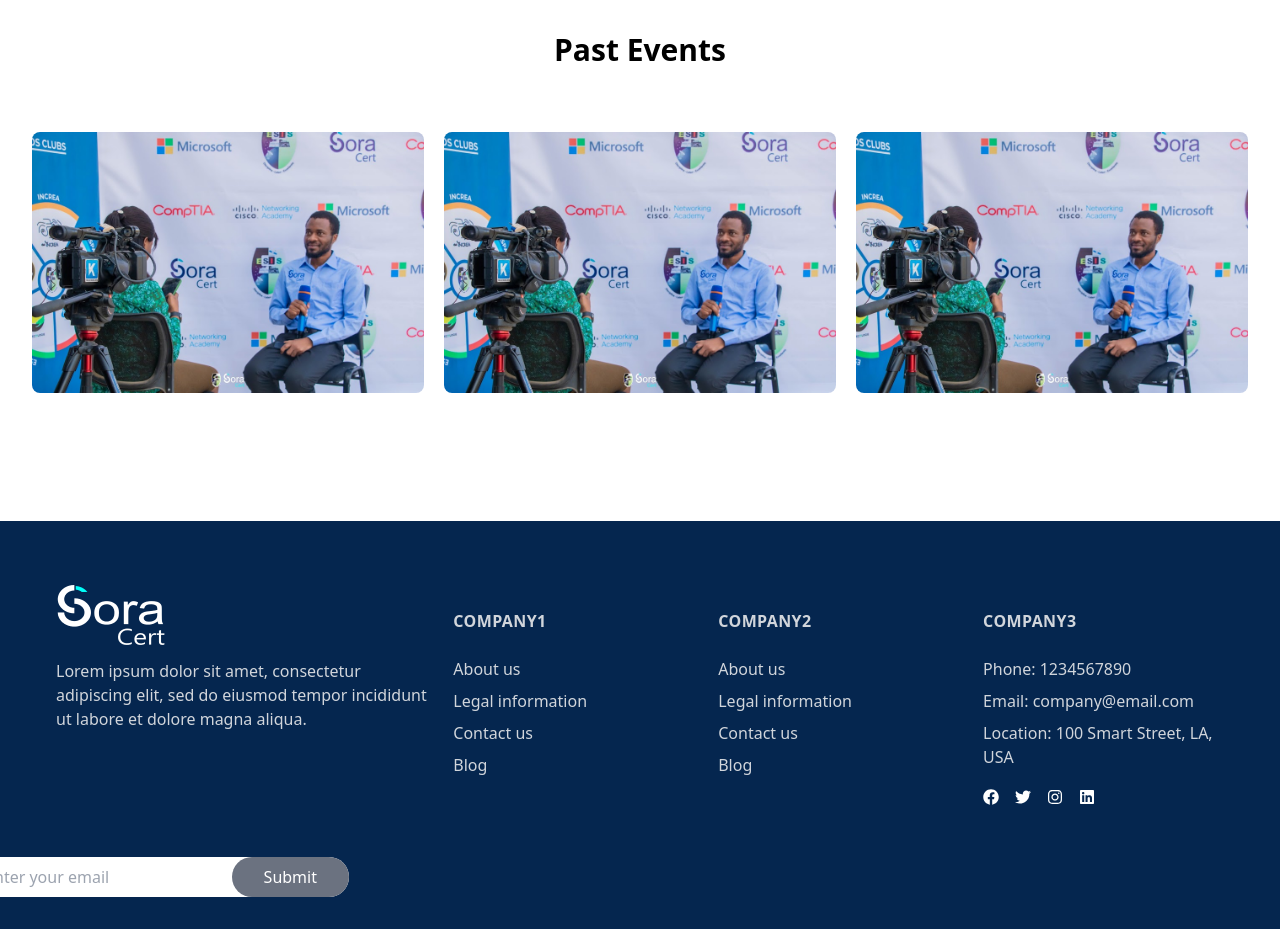
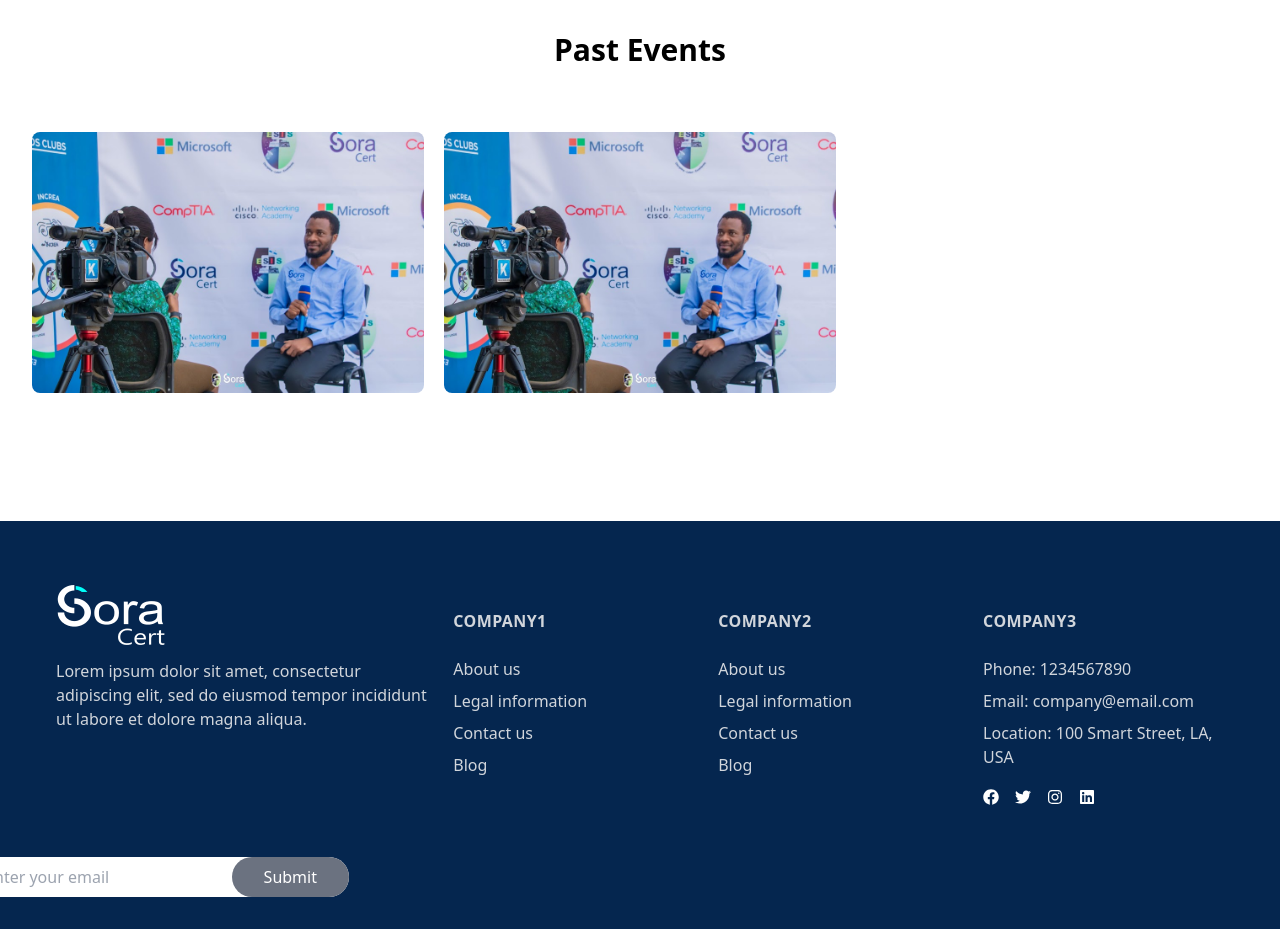
Before and after one commit to DidasMba/soracertpro, a Next.js app: page /Events in a window 1280 px wide. Shown: the part 980-1909 px from the top of the page. Built offline with nearby package versions, Linux system fonts and the light colour scheme.

Commit message:
npm run dev

```diff
--- a/app/Events/page.tsx
+++ b/app/Events/page.tsx
@@ -169,25 +169,15 @@ export default function Fleets() {
             <Image
             className="imagepro" src={pro1} alt="Pro 1" width={500} height={500} />
 
-        </div>
+    </div>
         <div className="px-6 py-4">
       </div>
     </div>
+
     <div className=''> {/* Div contenant la generalite le texet est l image on peut y ajouter rounded-2xl  et shadow-lg dans className */}
     <div className='relative image-rounded'>
             <Image
             className="imagepro" src={pro1} alt="Pro 1" width={500} height={500} />
-
-
-        </div>
-
-    </div>
-    <div className=''> {/* Div contenant la generalite le texet est l image on peut y ajouter rounded-2xl  et shadow-lg dans className */}
-    <div className='relative image-rounded'>
-            <Image
-            className="imagepro" src={pro1} alt="Pro 1" width={500} height={500} />
-
-
         </div>
 
     </div>
```
